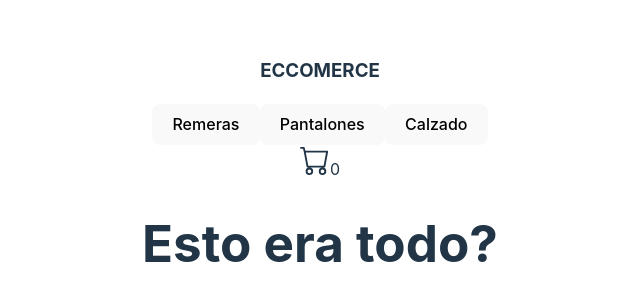
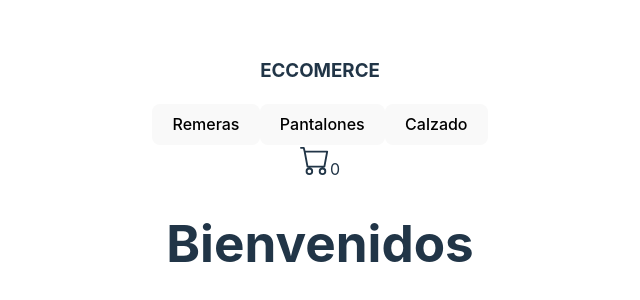
Before and after one commit to estefistawski/Curso-React-Stawski, a React (Vite) app in the folder eccomerce/: page / in a window 1280 px wide. Shown: the part 228-528 px from the top of the page, without its empty margins (320-960 px from the left). Built offline with nearby package versions, Linux system fonts and the light colour scheme.

Commit message:
PreEntrega1Stawski

```diff
--- a/eccomerce/src/App.jsx
+++ b/eccomerce/src/App.jsx
@@ -7,7 +7,7 @@ function App() {
   return (
     <>
      <NavBar />
-     <ItemListContainer greeting={`Esto era todo?`} />
+     <ItemListContainer greeting={`Bienvenidos`} />
     </>
   )
 }
```
